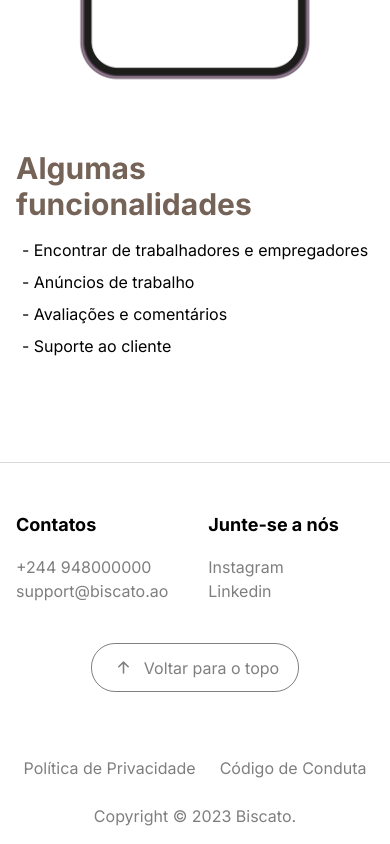
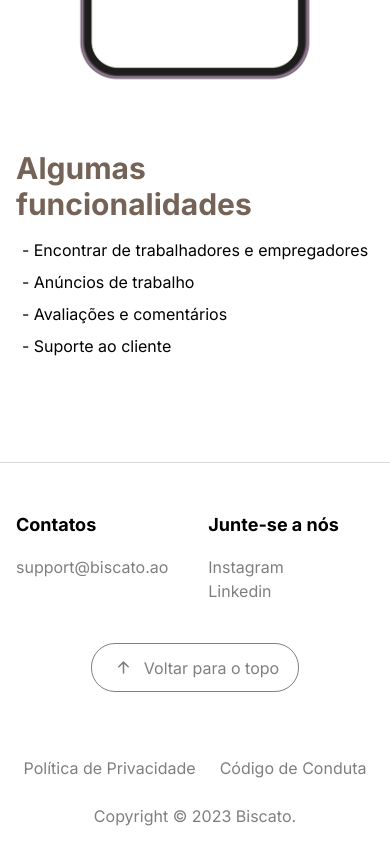
Before and after one commit to miguelbuca/bicato-frontend, a Next.js app: page / in a window 390 px wide. Shown: the part 1078-1922 px from the top of the page. Built offline with nearby package versions, Linux system fonts and the light colour scheme.

Commit message:
fix: remove fake phone

```diff
--- a/src/components/Footer/index.tsx
+++ b/src/components/Footer/index.tsx
@@ -16,9 +16,9 @@ const Footer = () => {
             <div>
               <strong className="text-lg">Contatos</strong>
               <ul className="mt-4">
-                <li className="opacity-50 hover:opacity-100">
+                {/*<li className="opacity-50 hover:opacity-100">
                   <Link href={"tel:+244948000000"}>+244 948000000</Link>
-                </li>
+  </li>*/}
                 <li className="opacity-50 hover:opacity-100">
                   <Link href={"mailto:support@biscato.ao"}>
                     support@biscato.ao
```
